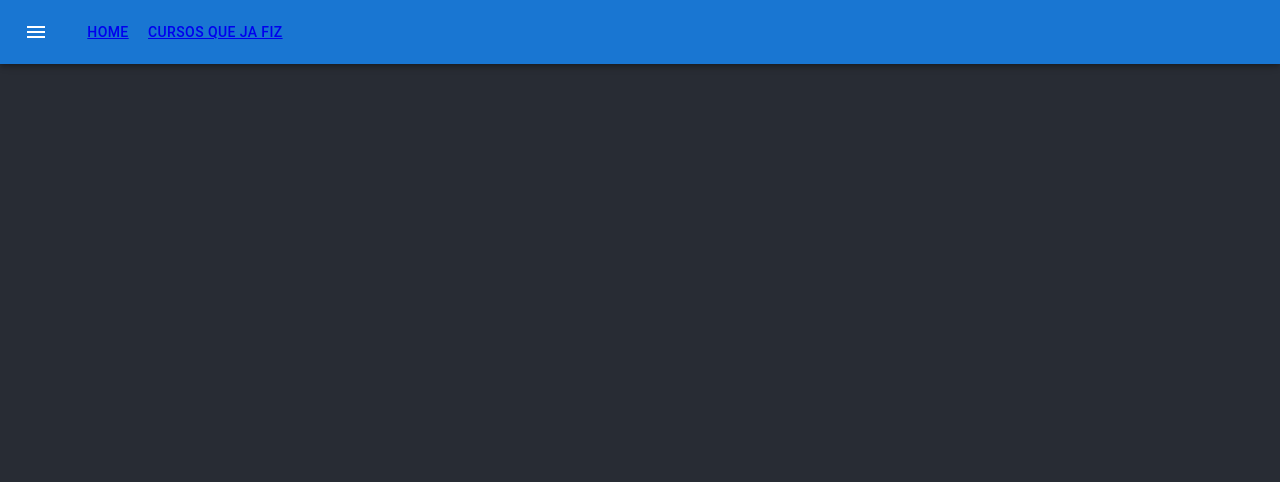
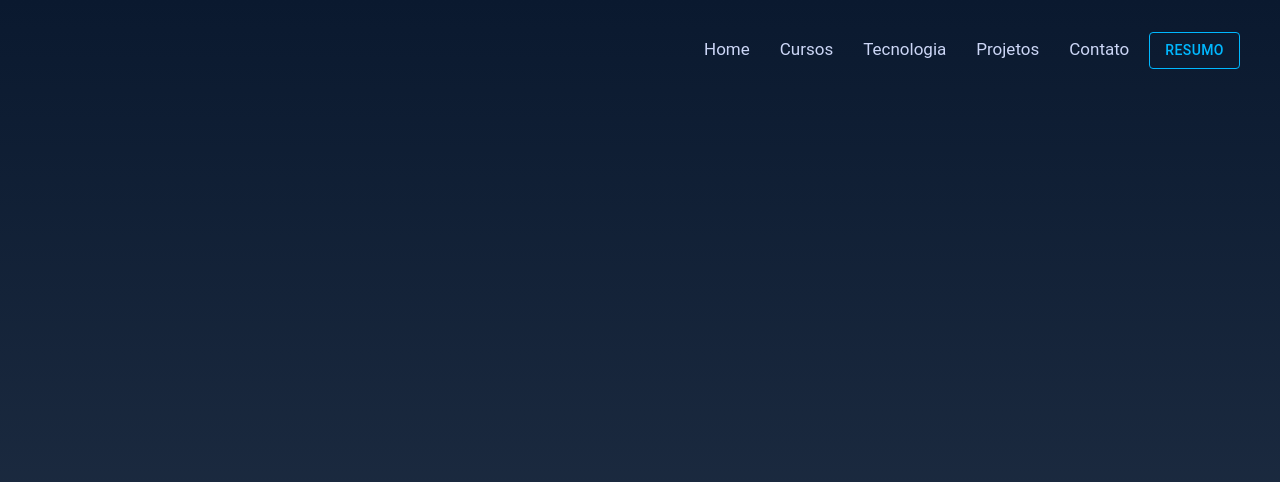
Before and after one commit to mcastro161096/mcastro-portfolio, a React (Create React App) app: page /cursos in a window 1280 px wide. Shown: the top 482 px of the page. Built offline with nearby package versions, Linux system fonts and the light colour scheme.

Commit message:
Alterando layout do projeto.

```diff
--- a/package.json
+++ b/package.json
@@ -5,6 +5,8 @@
   "dependencies": {
     "@emotion/react": "^11.4.1",
     "@emotion/styled": "^11.3.0",
+    "@material-ui/core": "^4.12.3",
+    "@material-ui/icons": "^4.11.2",
     "@mui/icons-material": "^5.0.1",
     "@mui/material": "^5.0.2",
     "@testing-library/jest-dom": "^5.11.4",
--- a/src/App.css
+++ b/src/App.css
@@ -1,46 +1,24 @@
 .App {
-  /* text-align: center; */
-  background-color: #282c34;
+
+  --color-shadow: rgb(2 12 27 / 10%);
+
+  --color-nav--transparent: #344864f1;
+  --color-nav--transparent-dark: #253449f1;
+
+  --color-font: #ccd6f6;
+  --color-font--dark: #e2e9ff;
+  --color-background--light: #253449;
+  --color-background--dark: #0a192f;
+  --color-secondary: #00b8ff;
+  --color-secondary--light: #00b8ff2e;
+  --color-card: #364964;
+  --color-footer: #0a192f;
+  background:linear-gradient(to top, #253449, #0a192f);
   min-height: 100vh;
   display: flex;
   flex-direction: column;
   /* align-items: center;
   justify-content: center; */
-  font-size: calc(10px + 2vmin);
-  color: white;
+  font-size: 17px;
+  color: #ccd6f6;
 }
-
-.App-logo {
-  height: 40vmin;
-  pointer-events: none;
-}
-
-@media (prefers-reduced-motion: no-preference) {
-  .App-logo {
-    animation: App-logo-spin infinite 20s linear;
-  }
-}
-
-.App-header {
-  background-color: #282c34;
-  min-height: 100vh;
-  display: flex;
-  flex-direction: column;
-  align-items: center;
-  justify-content: center;
-  font-size: calc(10px + 2vmin);
-  color: white;
-}
-
-.App-link {
-  color: #61dafb;
-}
-
-@keyframes App-logo-spin {
-  from {
-    transform: rotate(0deg);
-  }
-  to {
-    transform: rotate(360deg);
-  }
-}
--- a/src/App.js
+++ b/src/App.js
@@ -1,17 +1,11 @@
 import './App.css';
+import React from 'react';
 import ButtonAppBar from './Components/Navegacao';
-import {Switch, Route} from 'react-router-dom';
-import Home from './Components/Home';
-import Cursos from './Components/Cursos';
 
 function App() {
   return (
     <div className="App">
-      <ButtonAppBar />
-      <Switch>
-        <Route exact path="/" component={Home} />
-        <Route path="/cursos" component={Cursos} />
-      </Switch>
+     <ButtonAppBar />
     </div>
   );
 }
--- /dev/null
+++ b/src/Components/Navegacao/AppBarCollapse.js
@@ -0,0 +1,48 @@
+import React from "react";
+import { Button, MenuItem } from "@material-ui/core";
+import { withStyles } from "@material-ui/core/styles";
+import ButtonAppBarCollapse from "./ButtonAppBarCollapse";
+import { Link } from 'react-router-dom';
+
+
+const styles = theme => ({
+  root: {
+    position: "absolute",
+    right: 0
+  },
+  buttonBar: {
+    [theme.breakpoints.down("xs")]: {
+      display: "none"
+    },
+    margin: "0px",
+    paddingLeft: "16px",
+    right: 0,
+    position: "fixed",
+    width: "45%",
+    background: "transparent"
+  }
+});
+
+const AppBarCollapse = props => (
+  <div className={props.classes.root}>
+    <ButtonAppBarCollapse>
+      <MenuItem><Link to="/" style={{ color: "#ccd6f6", textDecoration: "none" }}  >Home</Link></MenuItem>
+      <MenuItem><Link to="/cursos" style={{ color: "#ccd6f6", textDecoration: "none" }} >Cursos</Link></MenuItem>
+      <MenuItem><Link to="/cursos" style={{ color: "#ccd6f6", textDecoration: "none" }} >Tecnologia</Link></MenuItem>
+      <MenuItem><Link to="/cursos" style={{ color: "#ccd6f6", textDecoration: "none" }} >Projetos</Link></MenuItem>
+      <MenuItem><Link to="/cursos" style={{ color: "#ccd6f6", textDecoration: "none" }} >Contato</Link></MenuItem>
+      <MenuItem><Button variant="outlined" component={Link} to="/" style={{ color: "#00b8ff", borderColor: "#00b8ff"}}>Resumo</Button></MenuItem>
+    </ButtonAppBarCollapse>
+    <div className={props.classes.buttonBar} id="appbar-collapse">
+
+      <Link to="/" style={{ color: "#ccd6f6", textDecoration: "none" }}  >Home</Link>
+      <Link to="/cursos" style={{ color: "#ccd6f6", textDecoration: "none", marginLeft: 30 }} >Cursos</Link>
+      <Link to="/cursos" style={{ color: "#ccd6f6", textDecoration: "none", marginLeft: 30 }} >Tecnologia</Link>
+      <Link to="/cursos" style={{ color: "#ccd6f6", textDecoration: "none", marginLeft: 30 }} >Projetos</Link>
+      <Link to="/cursos" style={{ color: "#ccd6f6", textDecoration: "none", marginLeft: 30 }} >Contato</Link>
+      <Button variant="outlined" component={Link} to="/" style={{ color: "#00b8ff", borderColor: "#00b8ff", marginLeft: 20 }}>Resumo</Button>
+    </div>
+  </div>
+);
+
+export default withStyles(styles)(AppBarCollapse);
--- /dev/null
+++ b/src/Components/Navegacao/ButtonAppBarCollapse.js
@@ -0,0 +1,68 @@
+import React from "react";
+import { withStyles } from "@material-ui/core/styles";
+import { Menu } from "@material-ui/core";
+import IconButton from "@material-ui/core/IconButton";
+// import HomeIcon from "@material-ui/icons/Home";
+import MenuIcon from '@mui/icons-material/Menu';
+
+
+const styles = theme => ({
+  buttonCollapse: {
+    [theme.breakpoints.up("sm")]: {
+      display: "none"
+    },
+    margin: "10px",
+    boxShadow: "none"
+  }
+});
+
+class ButtonAppBarCollapse extends React.Component {
+  constructor(props) {
+    super(props);
+    this.state = {
+      anchorEl: null
+    };
+    this.handleMenu = this.handleMenu.bind(this);
+  }
+  handleMenu = event => {
+    this.setState({ anchorEl: event.currentTarget });
+  };
+  handleClose = () => {
+    this.setState({ anchorEl: null });
+  };
+  render() {
+    const { classes } = this.props;
+    const { anchorEl } = this.state;
+    const open = Boolean(anchorEl);
+
+    return (
+      <div className={classes.buttonCollapse}>
+        <IconButton onClick={this.handleMenu}
+        size="medium"
+        edge="start"
+        color="primary"
+        aria-label="menu"
+        sx={{ mr: 2 }}>
+          <MenuIcon color="inherit"/>
+        </IconButton>
+        <Menu
+          id="menu-appbar"
+          anchorEl={anchorEl}
+          anchorOrigin={{
+            vertical: "top",
+            horizontal: "right"
+          }}
+          transformOrigin={{
+            vertical: "top",
+            horizontal: "right"
+          }}
+          open={open}
+          onClose={this.handleClose}
+        >
+          {this.props.children}
+        </Menu>
+      </div>
+    );
+  }
+}
+export default withStyles(styles)(ButtonAppBarCollapse);
--- a/src/Components/Navegacao/index.js
+++ b/src/Components/Navegacao/index.js
@@ -7,11 +7,15 @@ import Button from '@mui/material/Button';
 import IconButton from '@mui/material/IconButton';
 import MenuIcon from '@mui/icons-material/Menu';
 import {Link} from 'react-router-dom';
+import { Padding } from '@mui/icons-material';
+import  AppBarCollapse from "./AppBarCollapse.js";
+
+
 
 export default function ButtonAppBar() {
   return (
-      <AppBar position="fixed">
-        <Toolbar>
+      <AppBar position="fixed" style={{ background: 'transparent', boxShadow: 'none', alignItems:"end", marginTop: 0}}>
+        {/* <Toolbar>
           <IconButton
             size="large"
             edge="start"
@@ -20,10 +24,15 @@ export default function ButtonAppBar() {
             sx={{ mr: 2 }}
           >
             <MenuIcon />
-          </IconButton>
-         <Button><Link to="/" color="inherit">Home</Link></Button>
-          <Button><Link to="/cursos" color="inherit">Cursos que ja fiz</Link></Button>
-        </Toolbar>
+          </IconButton> */}
+          <Toolbar>
+          {/* <Link to="/" style={{color:"#ccd6f6", textDecoration: "none"}}  >Home</Link>
+          <Link to="/cursos"style={{color:"#ccd6f6", textDecoration: "none", marginLeft:30}} >Cursos</Link>
+          <Link to="/cursos"style={{color:"#ccd6f6", textDecoration: "none", marginLeft:30}} >Tecnologia</Link>
+          <Link to="/cursos"style={{color:"#ccd6f6", textDecoration: "none", marginLeft:30}} >Projetos</Link>
+          <Link to="/cursos"style={{color:"#ccd6f6", textDecoration: "none", marginLeft:30}} >Contato</Link> */}
+          <AppBarCollapse/>
+         </Toolbar>
       </AppBar>
   );
 }
--- a/src/index.css
+++ b/src/index.css
@@ -1,10 +1,12 @@
 body {
   margin: 0;
-  font-family: -apple-system, BlinkMacSystemFont, 'Segoe UI', 'Roboto', 'Oxygen',
+  /* font-family: -apple-system, BlinkMacSystemFont, 'Segoe UI', 'Roboto', 'Oxygen',
     'Ubuntu', 'Cantarell', 'Fira Sans', 'Droid Sans', 'Helvetica Neue',
-    sans-serif;
-  -webkit-font-smoothing: antialiased;
-  -moz-osx-font-smoothing: grayscale;
+    sans-serif; */
+    font-family: "Effra", "Calibre", "Roboto", "Arial", "Helvetica", sans-serif;
+  /* -webkit-font-smoothing: antialiased;
+  -moz-osx-font-smoothing: grayscale; */
+  font-size: 5px;
 }
 
 code {
```
Also changed, not shown: 1 other file (tests, documents, lock files or other folders).
